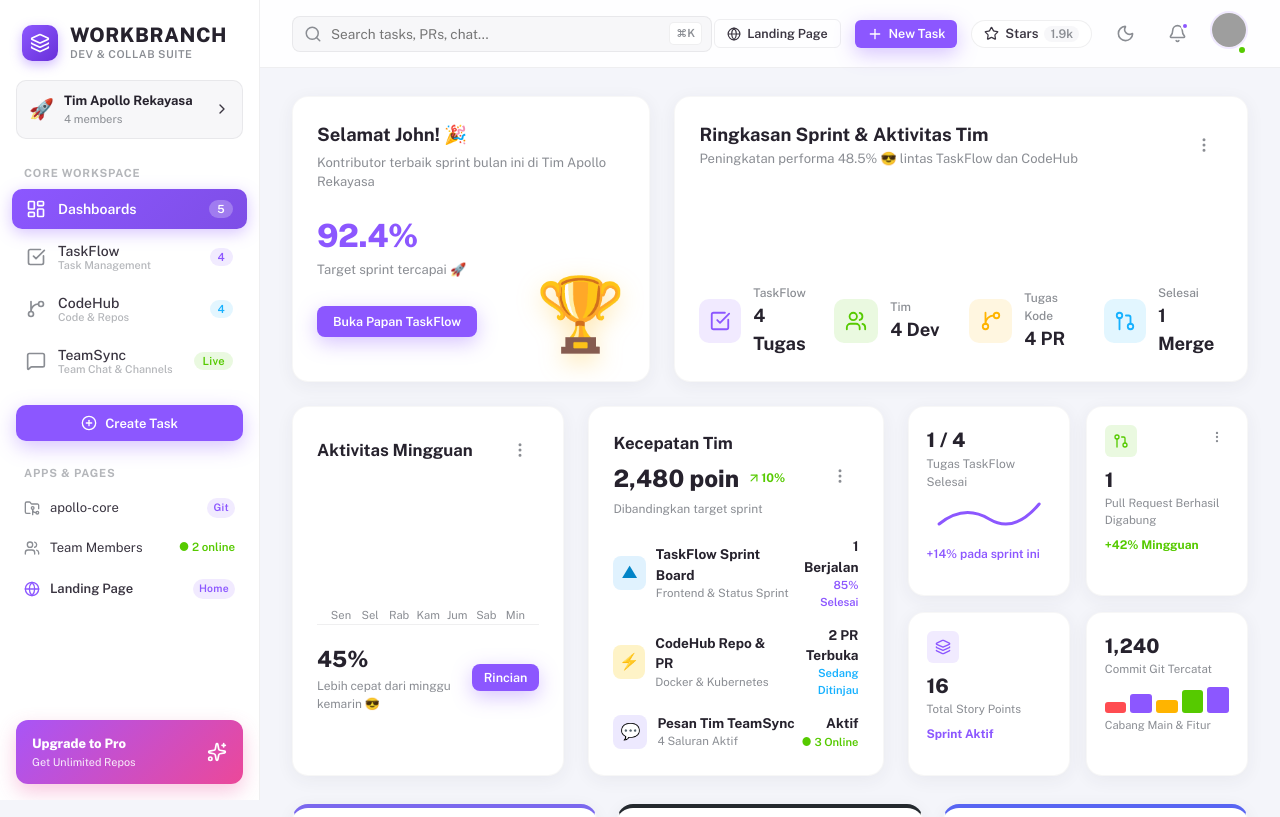
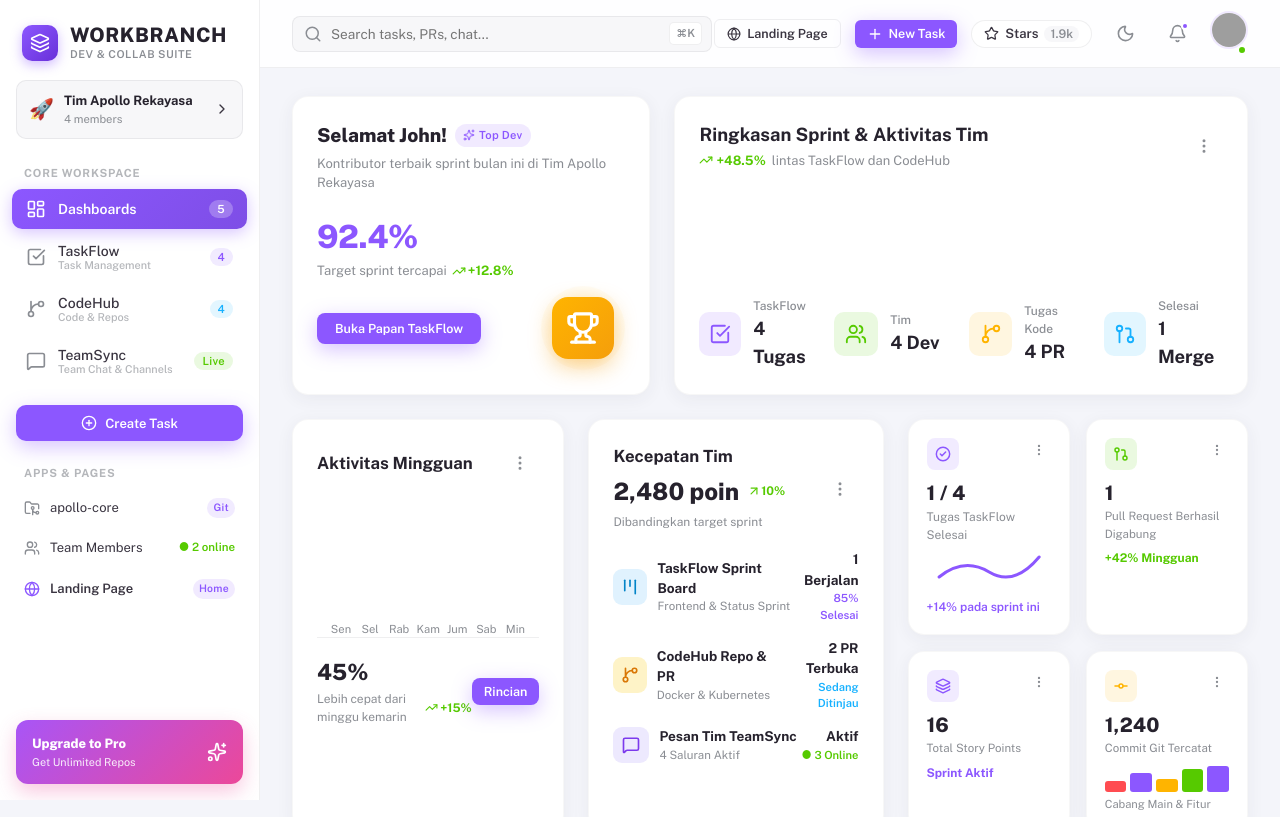
Before and after one commit to Hizkia-wa/WORKBRANCH, a Next.js app: page /dashboard in a window 1280 px wide. Shown: the top 817 px of the page. Built offline with nearby package versions, Linux system fonts and the light colour scheme; grey boxes are pictures that could not be loaded.

Commit message:
sedikit update

```diff
--- a/src/components/views/DashboardView.tsx
+++ b/src/components/views/DashboardView.tsx
@@ -17,6 +17,10 @@ import {
   GitBranch,
   MessageSquare,
   Layers,
+  GitCommit,
+  Kanban,
+  Code2,
+  Zap,
 } from 'lucide-react';
 
 export default function DashboardView() {
@@ -58,16 +62,29 @@ export default function DashboardView() {
           }}
         >
           <div>
+            <div style={{ display: 'flex', alignItems: 'center', gap: '8px', marginBottom: '4px' }}>
               <h3
                 style={{
-                fontSize: '1.15rem',
-                fontWeight: 700,
+                  fontSize: '1.2rem',
+                  fontWeight: 800,
                   color: 'var(--text-heading)',
-                marginBottom: '4px',
                 }}
               >
-              Selamat John! 🎉
+                Selamat John!
               </h3>
+              <span
+                className="badge badge-purple"
+                style={{
+                  fontSize: '0.7rem',
+                  padding: '3px 8px',
+                  display: 'inline-flex',
+                  alignItems: 'center',
+                  gap: '4px',
+                }}
+              >
+                <Sparkles size={12} /> Top Dev
+              </span>
+            </div>
             <p style={{ fontSize: '0.8125rem', color: 'var(--text-muted)' }}>
               Kontributor terbaik sprint bulan ini di {currentTeam.name}
             </p>
@@ -83,31 +100,68 @@ export default function DashboardView() {
               >
                 92.4%
               </div>
-              <div style={{ fontSize: '0.8125rem', color: 'var(--text-muted)' }}>
-                Target sprint tercapai 🚀
+              <div
+                style={{
+                  fontSize: '0.8125rem',
+                  color: 'var(--text-muted)',
+                  display: 'flex',
+                  alignItems: 'center',
+                  gap: '5px',
+                }}
+              >
+                <span>Target sprint tercapai</span>
+                <span
+                  style={{
+                    color: 'var(--success)',
+                    fontWeight: 700,
+                    display: 'inline-flex',
+                    alignItems: 'center',
+                    gap: '2px',
+                  }}
+                >
+                  <TrendingUp size={14} /> +12.8%
+                </span>
               </div>
             </div>
           </div>
 
-          <div style={{ display: 'flex', alignItems: 'center', justifyContent: 'space-between' }}>
+          <div style={{ display: 'flex', alignItems: 'center', justifyContent: 'space-between', gap: '16px' }}>
             <button
               onClick={() => setActiveView('clickup')}
               className="btn btn-primary btn-sm"
-              style={{ borderRadius: '8px', padding: '8px 16px' }}
+              style={{ borderRadius: '8px', padding: '8px 18px', fontWeight: 600 }}
             >
               Buka Papan TaskFlow
             </button>
 
-            {/* Graphic Piala */}
+            {/* Official Vector Trophy Badge (Tailwind/Lucide Standard) */}
             <div
               style={{
-                fontSize: '4.5rem',
-                lineHeight: 1,
-                filter: 'drop-shadow(0 8px 12px rgba(255, 180, 0, 0.3))',
-                transform: 'translateY(-8px)',
+                width: '84px',
+                height: '84px',
+                borderRadius: '50%',
+                background: 'radial-gradient(circle, rgba(255, 180, 0, 0.24) 0%, rgba(255, 180, 0, 0.04) 70%, transparent 100%)',
+                display: 'flex',
+                alignItems: 'center',
+                justifyContent: 'center',
+                flexShrink: 0,
               }}
             >
-              🏆
+              <div
+                style={{
+                  width: '62px',
+                  height: '62px',
+                  borderRadius: '16px',
+                  background: 'linear-gradient(135deg, #ffb400 0%, #f59e0b 100%)',
+                  color: '#ffffff',
+                  display: 'flex',
+                  alignItems: 'center',
+                  justifyContent: 'center',
+                  boxShadow: '0 8px 22px rgba(245, 158, 11, 0.42)',
+                }}
+              >
+                <Trophy size={34} strokeWidth={2.2} />
+              </div>
             </div>
           </div>
         </div>
@@ -133,9 +187,12 @@ export default function DashboardView() {
               <h3 style={{ fontSize: '1.15rem', fontWeight: 700, color: 'var(--text-heading)' }}>
                 Ringkasan Sprint & Aktivitas Tim
               </h3>
-              <p style={{ fontSize: '0.8125rem', color: 'var(--text-muted)' }}>
-                Peningkatan performa 48.5% 😎 lintas TaskFlow dan CodeHub
-              </p>
+              <div style={{ display: 'flex', alignItems: 'center', gap: '6px', fontSize: '0.8125rem', color: 'var(--text-muted)', marginTop: '2px' }}>
+                <span style={{ color: 'var(--success)', fontWeight: 700, display: 'inline-flex', alignItems: 'center', gap: '3px' }}>
+                  <TrendingUp size={14} /> +48.5%
+                </span>
+                <span>lintas TaskFlow dan CodeHub</span>
+              </div>
             </div>
             <button className="btn-icon">
               <MoreVertical size={18} />
@@ -378,8 +435,11 @@ export default function DashboardView() {
               <div style={{ fontSize: '1.4rem', fontWeight: 800, color: 'var(--text-heading)' }}>
                 45%
               </div>
-              <div style={{ fontSize: '0.75rem', color: 'var(--text-muted)' }}>
-                Lebih cepat dari minggu kemarin 😎
+              <div style={{ fontSize: '0.75rem', color: 'var(--text-muted)', display: 'flex', alignItems: 'center', gap: '4px' }}>
+                <span>Lebih cepat dari minggu kemarin</span>
+                <span style={{ color: 'var(--success)', fontWeight: 700, display: 'inline-flex', alignItems: 'center', gap: '2px' }}>
+                  <TrendingUp size={13} /> +15%
+                </span>
               </div>
             </div>
             <button
@@ -443,18 +503,17 @@ export default function DashboardView() {
               <div style={{ display: 'flex', alignItems: 'center', gap: '10px' }}>
                 <div
                   style={{
-                    width: '34px',
-                    height: '34px',
-                    borderRadius: '8px',
+                    width: '36px',
+                    height: '36px',
+                    borderRadius: '9px',
                     background: '#e0f2fe',
                     color: '#0284c7',
                     display: 'flex',
                     alignItems: 'center',
                     justifyContent: 'center',
-                    fontWeight: 700,
                   }}
                 >
-                  ▲
+                  <Kanban size={18} strokeWidth={2.2} />
                 </div>
                 <div>
                   <div style={{ fontSize: '0.85rem', fontWeight: 700, color: 'var(--text-heading)' }}>
@@ -485,18 +544,17 @@ export default function DashboardView() {
               <div style={{ display: 'flex', alignItems: 'center', gap: '10px' }}>
                 <div
                   style={{
-                    width: '34px',
-                    height: '34px',
-                    borderRadius: '8px',
+                    width: '36px',
+                    height: '36px',
+                    borderRadius: '9px',
                     background: '#fef3c7',
                     color: '#d97706',
                     display: 'flex',
                     alignItems: 'center',
                     justifyContent: 'center',
-                    fontWeight: 700,
                   }}
                 >
-                  ⚡
+                  <GitBranch size={18} strokeWidth={2.2} />
                 </div>
                 <div>
                   <div style={{ fontSize: '0.85rem', fontWeight: 700, color: 'var(--text-heading)' }}>
@@ -527,18 +585,17 @@ export default function DashboardView() {
               <div style={{ display: 'flex', alignItems: 'center', gap: '10px' }}>
                 <div
                   style={{
-                    width: '34px',
-                    height: '34px',
-                    borderRadius: '8px',
+                    width: '36px',
+                    height: '36px',
+                    borderRadius: '9px',
                     background: '#ede9fe',
                     color: '#7c3aed',
                     display: 'flex',
                     alignItems: 'center',
                     justifyContent: 'center',
-                    fontWeight: 700,
                   }}
                 >
-                  💬
+                  <MessageSquare size={18} strokeWidth={2.2} />
                 </div>
                 <div>
                   <div style={{ fontSize: '0.85rem', fontWeight: 700, color: 'var(--text-heading)' }}>
@@ -565,7 +622,26 @@ export default function DashboardView() {
         <div style={{ display: 'grid', gridTemplateColumns: '1fr 1fr', gap: '16px' }}>
           {/* Kartu: Total Tugas Selesai */}
           <div className="materio-card" style={{ padding: '18px' }}>
-            <div style={{ fontSize: '1.25rem', fontWeight: 800, color: 'var(--text-heading)' }}>
+            <div style={{ display: 'flex', justifyContent: 'space-between', alignItems: 'flex-start' }}>
+              <div
+                style={{
+                  width: '32px',
+                  height: '32px',
+                  borderRadius: '8px',
+                  background: 'var(--primary-light)',
+                  color: 'var(--primary)',
+                  display: 'flex',
+                  alignItems: 'center',
+                  justifyContent: 'center',
+                }}
+              >
+                <CheckCircle2 size={16} strokeWidth={2.2} />
+              </div>
+              <button className="btn-icon" style={{ width: '24px', height: '24px' }}>
+                <MoreVertical size={14} />
+              </button>
+            </div>
+            <div style={{ fontSize: '1.25rem', fontWeight: 800, color: 'var(--text-heading)', marginTop: '8px' }}>
               {completedClickUp} / {totalClickUp}
             </div>
             <div style={{ fontSize: '0.75rem', color: 'var(--text-muted)', marginBottom: '8px' }}>
@@ -593,7 +669,7 @@ export default function DashboardView() {
                 style={{
                   width: '32px',
                   height: '32px',
-                  borderRadius: '6px',
+                  borderRadius: '8px',
                   background: 'var(--success-light)',
                   color: 'var(--success)',
                   display: 'flex',
@@ -601,7 +677,7 @@ export default function DashboardView() {
                   justifyContent: 'center',
                 }}
               >
-                <GitPullRequest size={16} />
+                <GitPullRequest size={16} strokeWidth={2.2} />
               </div>
               <button className="btn-icon" style={{ width: '24px', height: '24px' }}>
                 <MoreVertical size={14} />
@@ -620,11 +696,12 @@ export default function DashboardView() {
 
           {/* Kartu: Story Points */}
           <div className="materio-card" style={{ padding: '18px' }}>
+            <div style={{ display: 'flex', justifyContent: 'space-between', alignItems: 'flex-start' }}>
               <div
                 style={{
                   width: '32px',
                   height: '32px',
-                borderRadius: '6px',
+                  borderRadius: '8px',
                   background: 'var(--primary-light)',
                   color: 'var(--primary)',
                   display: 'flex',
@@ -632,7 +709,11 @@ export default function DashboardView() {
                   justifyContent: 'center',
                 }}
               >
-              <Layers size={16} />
+                <Layers size={16} strokeWidth={2.2} />
+              </div>
+              <button className="btn-icon" style={{ width: '24px', height: '24px' }}>
+                <MoreVertical size={14} />
+              </button>
             </div>
             <div style={{ fontSize: '1.25rem', fontWeight: 800, color: 'var(--text-heading)', marginTop: '8px' }}>
               {currentTeam.members.length * 4}
@@ -647,7 +728,26 @@ export default function DashboardView() {
 
           {/* Kartu: Commits count */}
           <div className="materio-card" style={{ padding: '18px' }}>
-            <div style={{ fontSize: '1.25rem', fontWeight: 800, color: 'var(--text-heading)' }}>
+            <div style={{ display: 'flex', justifyContent: 'space-between', alignItems: 'flex-start' }}>
+              <div
+                style={{
+                  width: '32px',
+                  height: '32px',
+                  borderRadius: '8px',
+                  background: 'rgba(255, 180, 0, 0.12)',
+                  color: '#ffb400',
+                  display: 'flex',
+                  alignItems: 'center',
+                  justifyContent: 'center',
+                }}
+              >
+                <GitCommit size={16} strokeWidth={2.2} />
+              </div>
+              <button className="btn-icon" style={{ width: '24px', height: '24px' }}>
+                <MoreVertical size={14} />
+              </button>
+            </div>
+            <div style={{ fontSize: '1.25rem', fontWeight: 800, color: 'var(--text-heading)', marginTop: '8px' }}>
               1,240
             </div>
             <div style={{ fontSize: '0.72rem', color: 'var(--text-muted)', marginBottom: '8px' }}>
```
Lines whose indentation alone changed are shown as unchanged.
